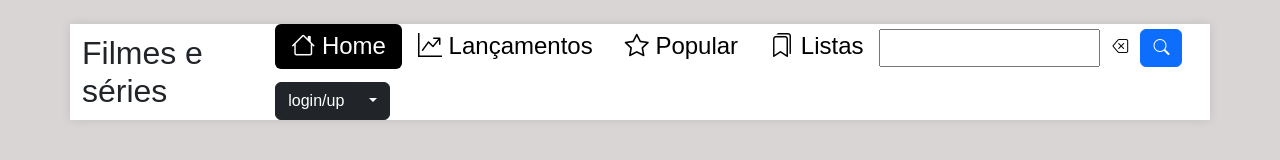
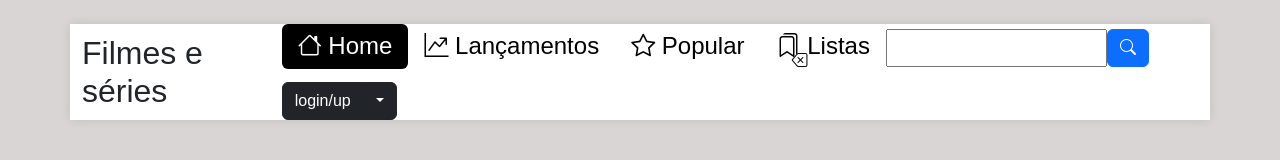
Before and after one commit to kssiodm/projetoFinal, a plain HTML site: page projeto_final/index.html in a window 1280 px wide. Drawn offline with nearby package versions, Linux system fonts and the light colour scheme; no server answers.

Commit message:
clearButton

```diff
--- a/projeto_final/main.css
+++ b/projeto_final/main.css
@@ -70,6 +70,12 @@ button:hover {
     text-decoration: none;
     cursor: pointer;
     list-style: none;
+    position: absolute;
+    top: 27%;
+    right: 5px;
+    transform: translateY(200%);
+    transform: translateX(-1270%);
+    padding: 5px 10px;
 }
 
 #clearButton:hover{
```
